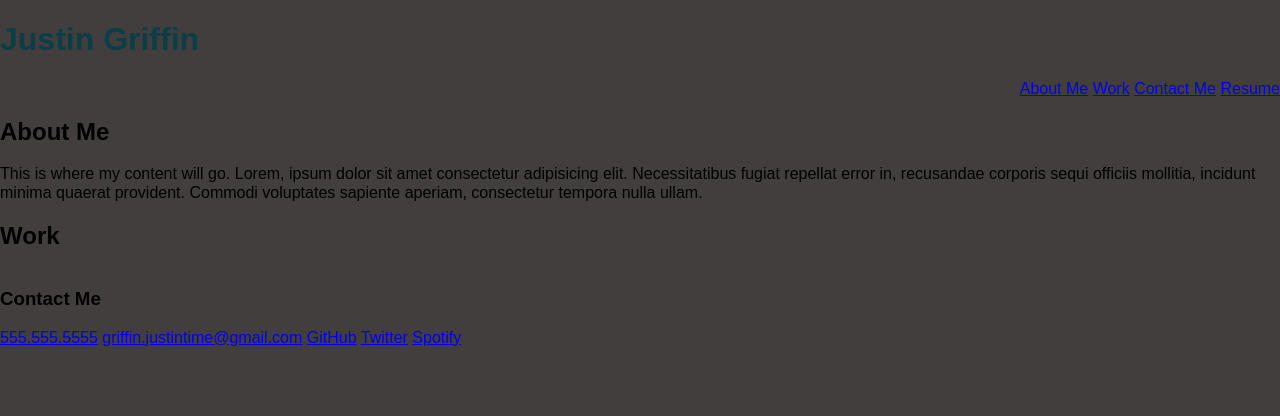
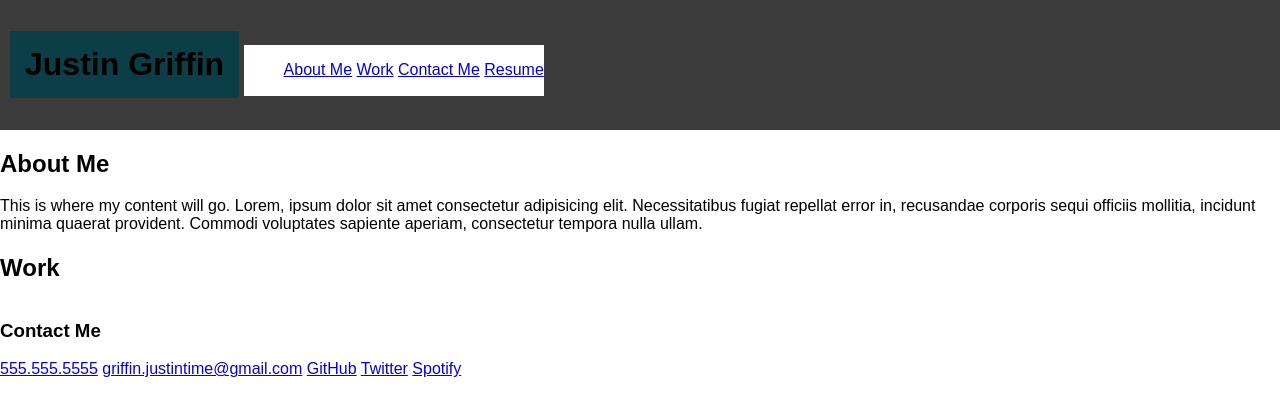
Before and after one commit to griffin-justintime/portfolio-from-scratch, a plain HTML site: page index.html in a window 1280 px wide. Drawn offline with Linux system fonts and the light colour scheme.

Commit message:
added stylesheet example

```diff
--- a/Assets/css/style.css
+++ b/Assets/css/style.css
@@ -1,6 +1,6 @@
 /* Universal Selectors */
 * {
-background-color: rgb(66, 62, 62);
+background-color: white
 
 }
 
@@ -13,17 +13,23 @@ body {
 }
 
 header {
-    display: inline-block;
+    padding: 10px;
+    background-color: rgb(59, 59, 59);
 }
 
 
 h1 {
-    color: rgb(11, 62, 71);
+    background-color: rgb(11, 62, 71);
+    display: inline-block;
+    padding: 15px
 }
 
 /* Class Selectors */
 .navtop {
+    display: inline-block;
     text-align: right;
+    color: rgb(11, 62, 71);
+
 }
 
 .navbot {
--- /dev/null
+++ b/Assets/css/style2.css
@@ -0,0 +1,138 @@
+/* HEADER */
+
+header {
+    padding: 20px;
+    font-family: 'Trebuchet MS', 'Lucida Sans Unicode', 'Lucida Grande', 'Lucida Sans', Arial, sans-serif;
+    background-color: #2a607c;
+    color: #ffffff;
+}
+
+header h1 {
+    display: inline-block;
+    font-size: 48px;
+}
+
+header h1 .seo {
+    color: #d9dcd6;
+}
+
+header nav {
+    padding-top: 15px;
+    margin-right: 20px;
+    float: right;
+    font-family: 'Gill Sans', 'Gill Sans MT', Calibri, 'Trebuchet MS', sans-serif;
+    font-size: 20px;
+}
+
+header nav ul {
+    list-style-type: none;
+}
+
+header nav ul li {
+    display: inline-block;
+    margin-left: 25px;
+}
+
+/* TEXT STYLES */
+
+a {
+    color: #ffffff;
+    text-decoration: none;
+}
+
+p {
+    font-size: 16px;
+}
+
+/* HERO DIV WITH BACKGROUND IMAGE */
+
+.hero {
+    height: 800px;
+    width: 100%;
+    margin-bottom: 25px;
+    background-image: url("../images/digital-marketing-meeting.jpg");
+    background-size: cover;
+    background-position: center;
+}
+
+/* FLOATS */
+
+.float-left {
+    float: left;
+    margin-right: 25px;
+}
+
+.float-right {
+    float: right;
+    margin-left: 25px;
+}
+
+/* MAIN */
+
+main {
+    width: 75%;
+    display: inline-block;
+    margin-left: 20px;
+}
+
+/* BENEFITS ASIDE */
+
+.benefits {
+    margin-right: 20px;
+    padding: 20px;
+    clear: both;
+    float: right;
+    width: 20%;
+    height: 100%;
+    font-family: 'Gill Sans', 'Gill Sans MT', Calibri, 'Trebuchet MS', sans-serif;
+    background-color: #2589bd;
+}
+
+.benefit {
+    margin-bottom: 32px;
+    color: #ffffff;
+}
+
+.benefit h3 {
+    margin-bottom: 10px;
+    text-align: center;
+}
+
+.benefit img {
+    display: block;
+    margin: 10px auto;
+    max-width: 150px;
+}
+
+/* SERVICES SECTIONS */
+
+.service {
+    margin-bottom: 20px;
+    padding: 50px;
+    height: 300px;
+    font-family: 'Gill Sans', 'Gill Sans MT', Calibri, 'Trebuchet MS', sans-serif;
+    background-color: #0072bb;
+    color: #ffffff;
+}
+
+.service img {
+    max-height: 200px;
+}
+
+.service h2 {
+    margin-bottom: 20px;
+    font-size: 36px;
+}
+
+/* FOOTER */
+
+footer {
+    padding: 30px;
+    clear: both;
+    font-family: 'Trebuchet MS', 'Lucida Sans Unicode', 'Lucida Grande', 'Lucida Sans', Arial, sans-serif;
+    text-align: center;
+}
+
+footer h2 {
+    font-size: 20px;
+}
--- a/index.html
+++ b/index.html
@@ -13,12 +13,12 @@
     <header>
       <h1>Justin Griffin</h1>
       <nav class="navtop">
-
+        <ul>
           <a href="#about-me">About Me</a>
           <a href="#work">Work</a>
           <a href="#contact-me">Contact Me</a>
           <a href="#resume">Resume</a>
-
+    </ul>
       </nav>
     </header>
     <main>
```
